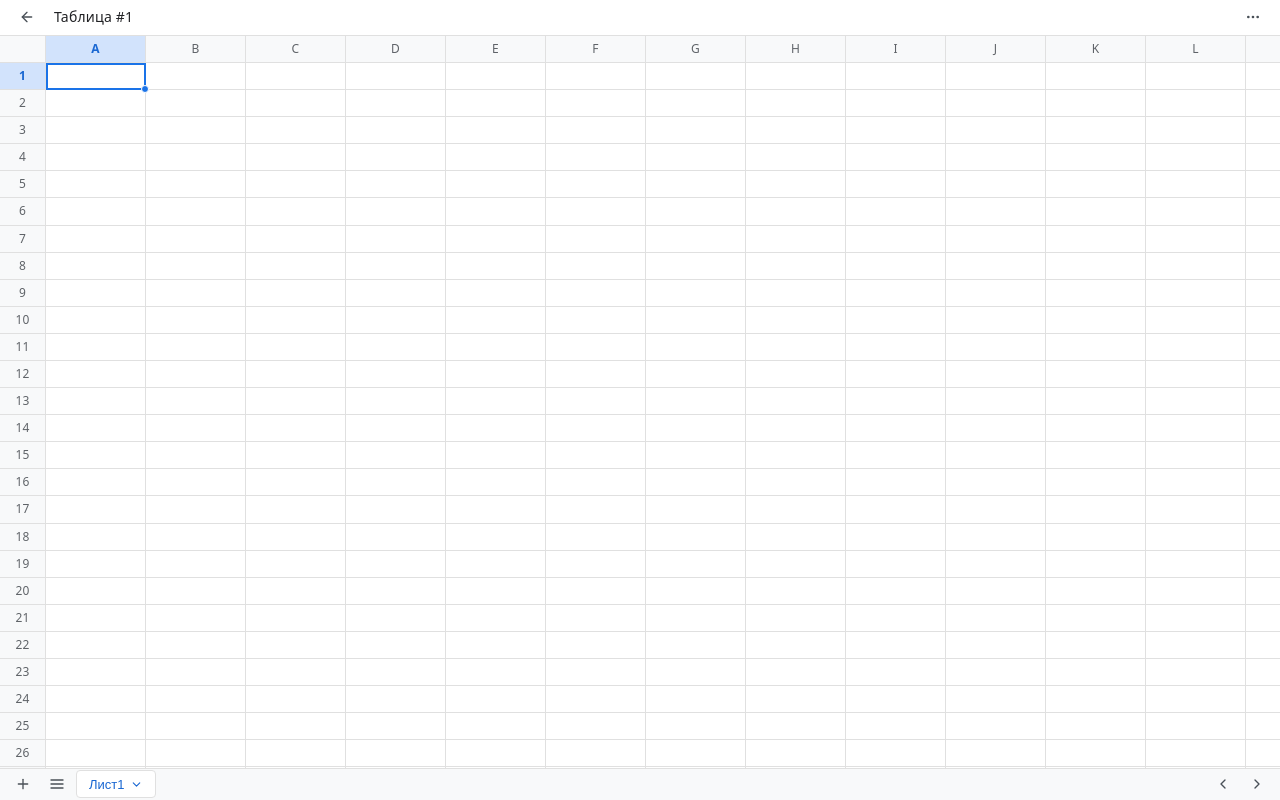
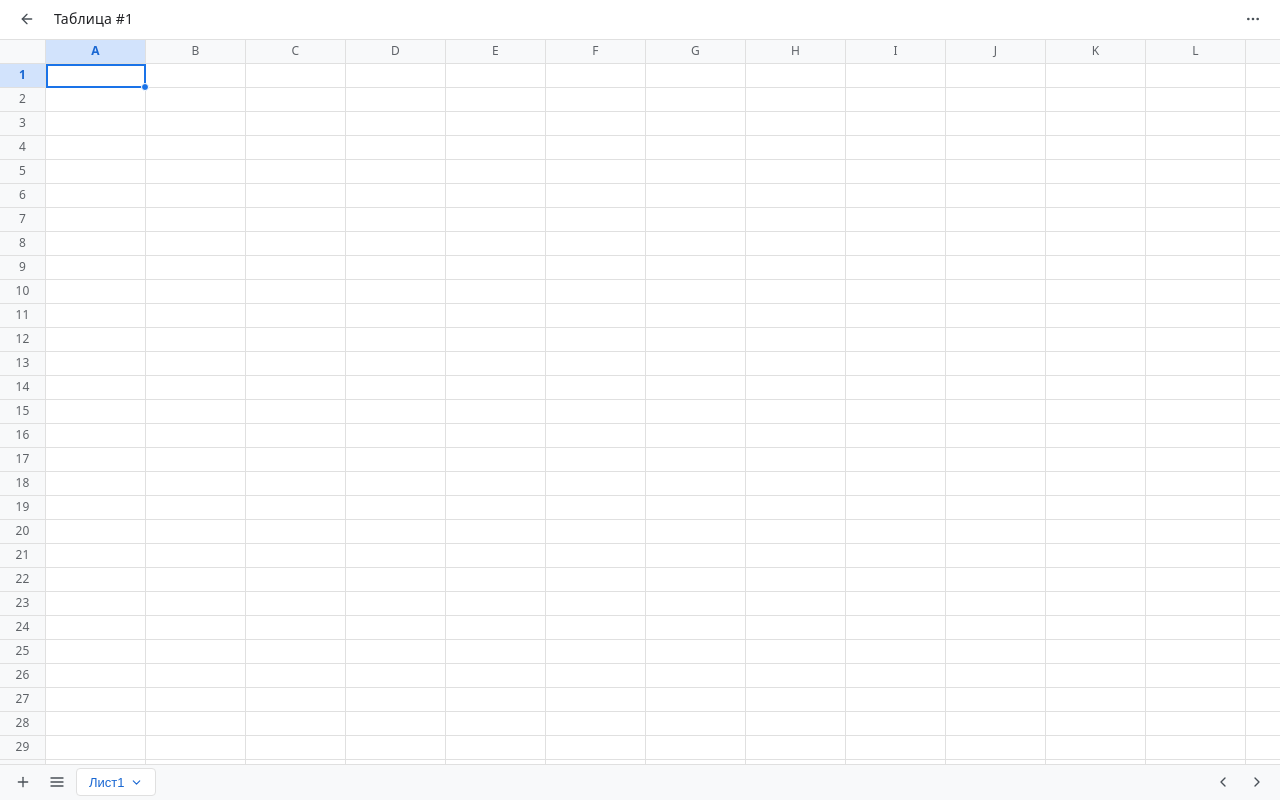
Before and after one commit to sorokinaolga/ex-table, a React (Vite) app: page /spreadsheets/1 in a window 1280 px wide. Built offline with nearby package versions, Linux system fonts and the light colour scheme.

Commit message:
Fix resize rows

```diff
--- a/src/pages/SpreadsheetPage/SpreadsheetGrid.css
+++ b/src/pages/SpreadsheetPage/SpreadsheetGrid.css
@@ -4,12 +4,12 @@
   overflow: auto;
   outline: none;
   background: var(--sheet-bg);
+  align-content: start;
 }
 
 .sheet__corner,
 .sheet__col-header,
 .sheet__row-header {
-  position: relative;
   display: flex;
   align-items: center;
   justify-content: center;
@@ -19,10 +19,10 @@
   user-select: none;
   border-right: 1px solid var(--sheet-grid);
   border-bottom: 1px solid var(--sheet-grid);
-  position: sticky;
 }
 
 .sheet__col-header {
+  position: sticky;
   top: 0;
   z-index: 2;
   cursor: pointer;
@@ -34,6 +34,7 @@
 }
 
 .sheet__row-header {
+  position: sticky;
   left: 0;
   z-index: 1;
   cursor: pointer;
@@ -100,7 +101,6 @@
 
 .sheet__cell-input {
   width: 100%;
-  height: 100%;
   border: none;
   outline: none;
   padding: 0 4px;
--- a/src/pages/SpreadsheetPage/SpreadsheetPage.tsx
+++ b/src/pages/SpreadsheetPage/SpreadsheetPage.tsx
@@ -44,7 +44,7 @@ export function SpreadsheetPage() {
   const gridStyle = useMemo(
     () => ({
       gridTemplateColumns: `var(--sheet-row-header-width) ` + colWidths.map((w) => `${w}px`).join(' '),
-      gridTemplateRows: `var(--sheet-row-height) ` + rowHeights.map((h) => `${h}px`).join(' '),
+      gridTemplateRows: `var(--sheet-cell-size) ` + rowHeights.map((h) => `${h}px`).join(' '),
     }),
     [colWidths, rowHeights]
   );
--- a/src/pages/SpreadsheetPage/useSheetDimensions.ts
+++ b/src/pages/SpreadsheetPage/useSheetDimensions.ts
@@ -56,6 +56,8 @@ function reducer(state: State, action: Action): State {
       const delta = action.pos - r.startPos;
       const min = r.axis === 'col' ? MIN_COL_WIDTH : MIN_ROW_HEIGHT;
       const next = Math.max(min, Math.round(r.startSize + delta));
+
+      console.log('UPDATE_RESIZE', r.axis, r.index, 'delta', delta, 'next', next);
 
       if (r.axis === 'col') {
         if (state.dimensions.colWidths[r.index] === next) return state;
```
